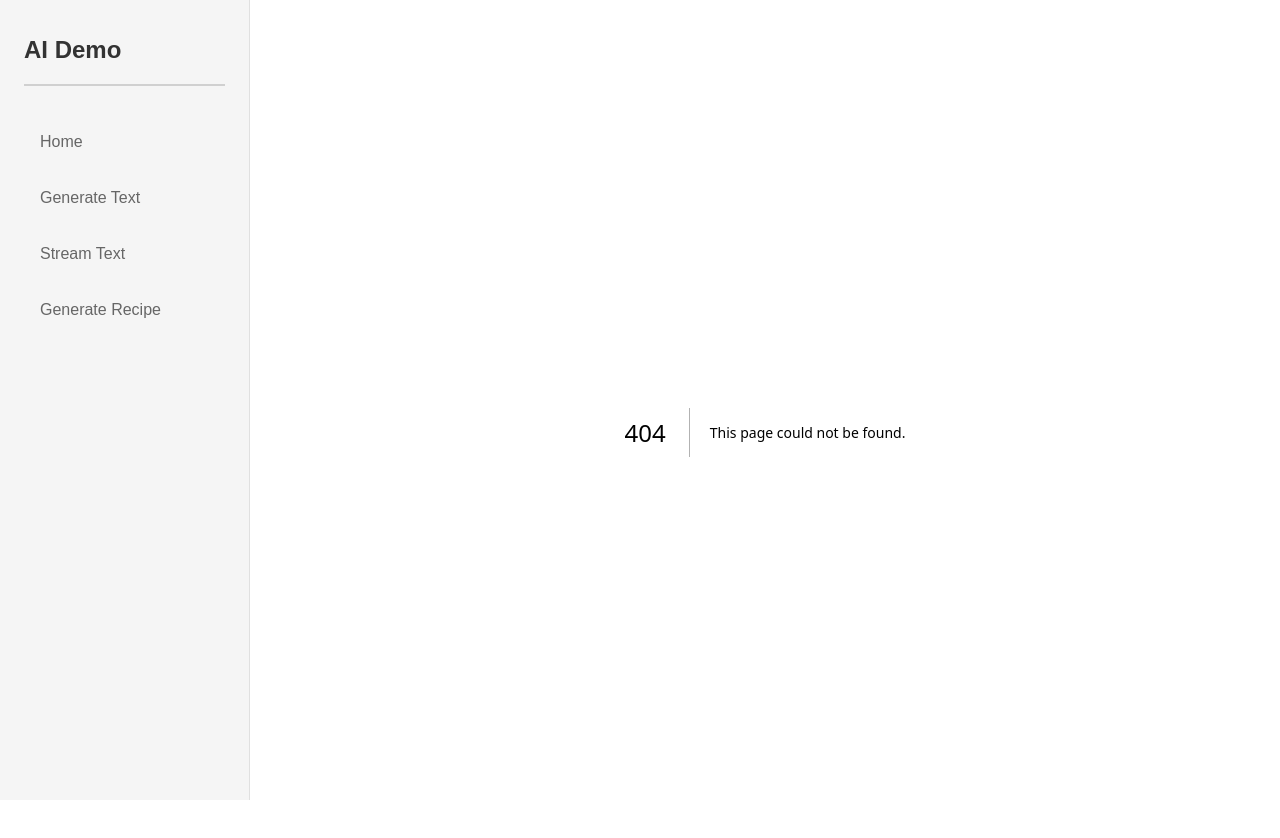
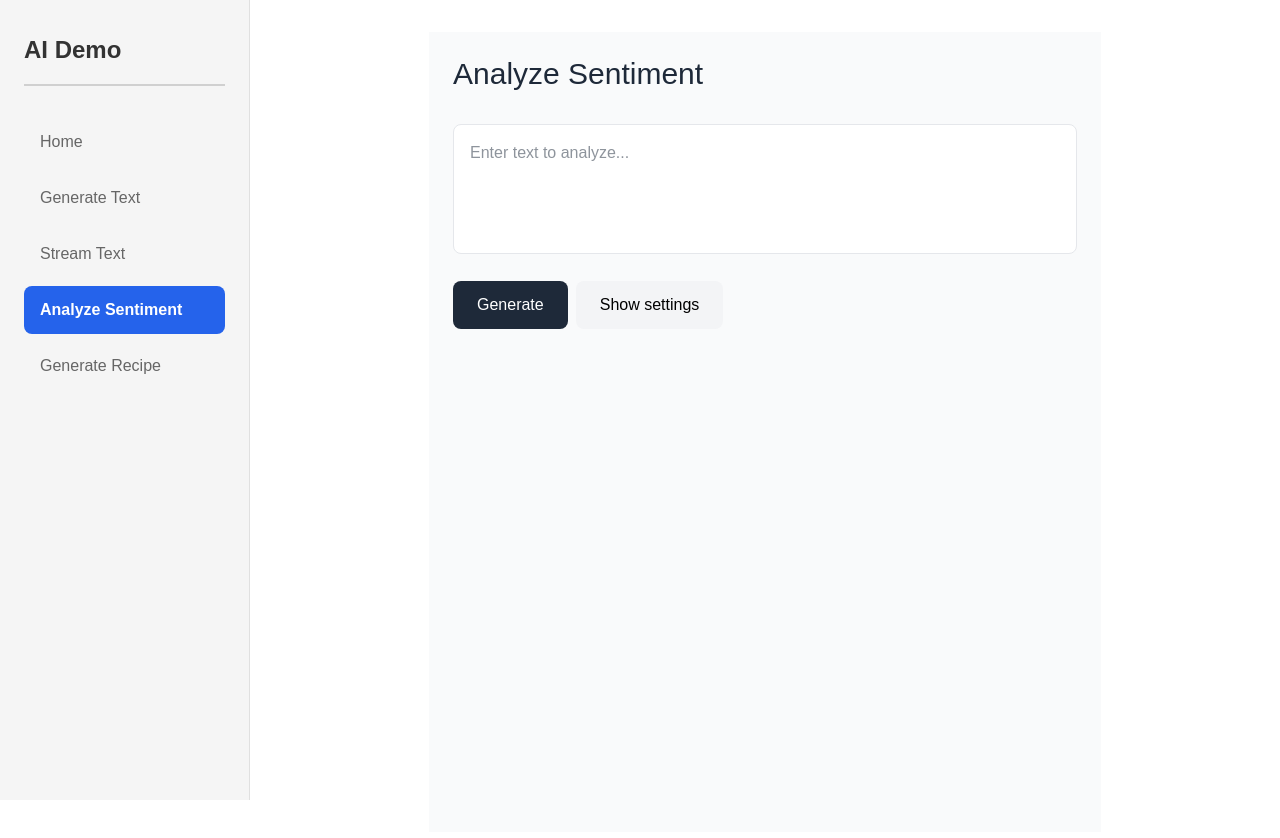
Before and after one commit to BobGerman/TestSite, a Next.js app in the folder nextAgent/ai-demo/: page /pages/sentiment in a window 1280 px wide. Before the commit this address had no page. Shown: the top 838 px of the page. Built offline with nearby package versions, Linux system fonts and the light colour scheme.

Commit message:
Add simple sentiment analysis demo

```diff
--- /dev/null
+++ b/nextAgent/ai-demo/app/api/sentiment/route.ts
@@ -0,0 +1,18 @@
+import { generateText, Output } from "ai";
+import model from "../aimodel";
+
+export async function POST(req: Request) {
+  const { prompt, systemPrompt, temperature } = await req.json();
+
+  const { text } = await generateText({
+    model,
+    prompt: prompt || "I am unsure",
+    system: systemPrompt || "Analyze the sentiment of the given text and respond with Positive, Negative, or Neutral.",
+    output: Output.choice({options: ["Positive", "Negative", "Neutral"]}),
+    temperature : temperature ?? 0.7,
+    maxOutputTokens: 200,
+  });
+
+  return Response.json({ text });
+
+}
--- a/nextAgent/ai-demo/app/components/Sidebar.tsx
+++ b/nextAgent/ai-demo/app/components/Sidebar.tsx
@@ -8,6 +8,7 @@ const navigationLinks = [
   { href: '/', label: 'Home' },
   { href: '/pages/generateText', label: 'Generate Text' },
   { href: '/pages/streamText', label: 'Stream Text' },
+  { href: '/pages/sentiment', label: 'Analyze Sentiment' },
   { href: '/pages/generateRecipe', label: 'Generate Recipe' },
 ];
 
--- /dev/null
+++ b/nextAgent/ai-demo/app/pages/sentiment/page.tsx
@@ -0,0 +1,95 @@
+"use client";
+
+import { useState } from "react";
+
+export default function Home() {
+  const [prompt, setPrompt] = useState("");
+  const [isExpanded, setIsExpanded] = useState(false);
+  const [systemPrompt, setSystemPrompt] = useState("");
+  const [temperature, setTemperature] = useState(0.7);
+  const [result, setResult] = useState("");
+  const [loading, setLoading] = useState(false);
+
+  const handleSubmit = async (e: React.FormEvent) => {
+    e.preventDefault();
+    setLoading(true);
+
+    try {
+      const response = await fetch("/api/sentiment", {
+        method: "POST",
+        headers: { "Content-Type": "application/json" },
+        body: JSON.stringify({ prompt, systemPrompt, temperature }),
+      });
+
+      const data = await response.json();
+      setResult(data.text);
+    } catch (error) {
+      console.error("Error:", error);
+    } finally {
+      setLoading(false);
+    }
+  };
+
+  return (
+    <div className="max-w-2xl mx-auto p-6 min-h-screen bg-gray-50">
+      <h1 className="text-3xl font-light text-gray-800 mb-8">
+        Analyze Sentiment
+      </h1>
+
+      <form onSubmit={handleSubmit} className="space-y-5">
+        <textarea
+          value={prompt}
+          onChange={(e) => setPrompt(e.target.value)}
+          placeholder="Enter text to analyze..."
+          className="w-full p-4 border border-gray-200 rounded-lg focus:ring-2 focus:ring-gray-300 focus:border-transparent outline-none resize-none transition-all text-gray-800 bg-white mb-0"
+          rows={4}
+        />
+        <div
+          className={`overflow-hidden transition-all duration-300 ${isExpanded ? "max-h-96" : "max-h-0"}`}
+        >
+          <textarea
+            value={systemPrompt}
+            onChange={(e) => setSystemPrompt(e.target.value)}
+            placeholder="Enter system prompt..."
+            className="w-full p-4 border border-gray-200 rounded-lg focus:ring-2 focus:ring-gray-300 focus:border-transparent outline-none resize-none transition-all text-gray-800 bg-white"
+            rows={4}
+          />
+          <label className="block text-gray-700 font-medium">
+            Temperature: {temperature}
+          </label>
+          <input
+            type="range"
+            min="0"
+            max="1"
+            step="0.01"
+            className="w-full"
+            value={temperature}
+            onChange={(e) => setTemperature(parseFloat(e.target.value))}
+          />
+        </div>
+        <button
+          type="submit"
+          disabled={loading}
+          className="px-6 py-3 bg-gray-800 text-white rounded-lg hover:bg-gray-700 disabled:bg-gray-400 disabled:cursor-not-allowed transition-colors font-medium"
+        >
+          {loading ? "Generating..." : "Generate"}
+        </button>
+        <button
+          type="button"
+          onClick={() => setIsExpanded(!isExpanded)}
+          className="mx-2 px-6 py-3 bg-gray-100 text-black rounded-lg disabled:bg-gray-400 disabled:cursor-not-allowed transition-colors font-small"
+        >
+          {isExpanded ? "Hide settings" : "Show settings"}
+        </button>
+      </form>
+
+      {result && (
+        <div className="mt-8 p-6 bg-white border border-gray-200 rounded-lg shadow-sm">
+          <div className="text-gray-600 leading-relaxed whitespace-pre-wrap break-words">
+              <span>The text was {JSON.parse(result).result}</span>
+          </div>
+        </div>
+      )}
+    </div>
+  );
+}
```
